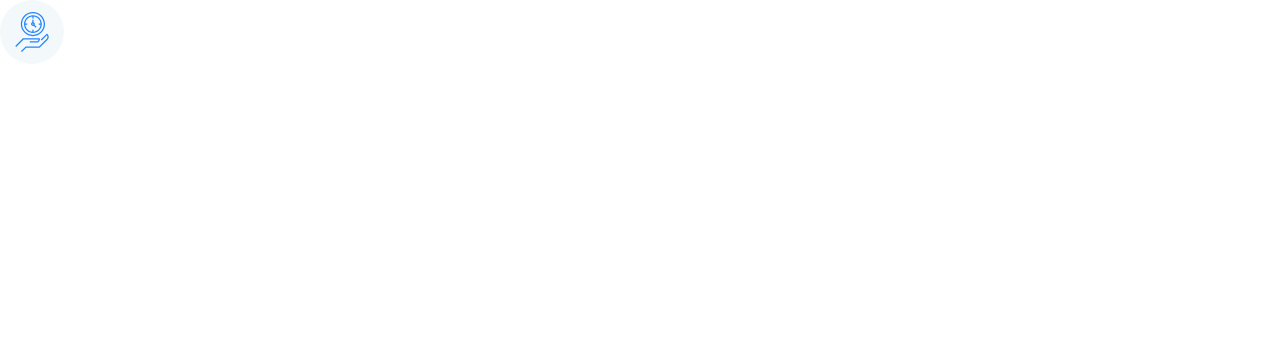
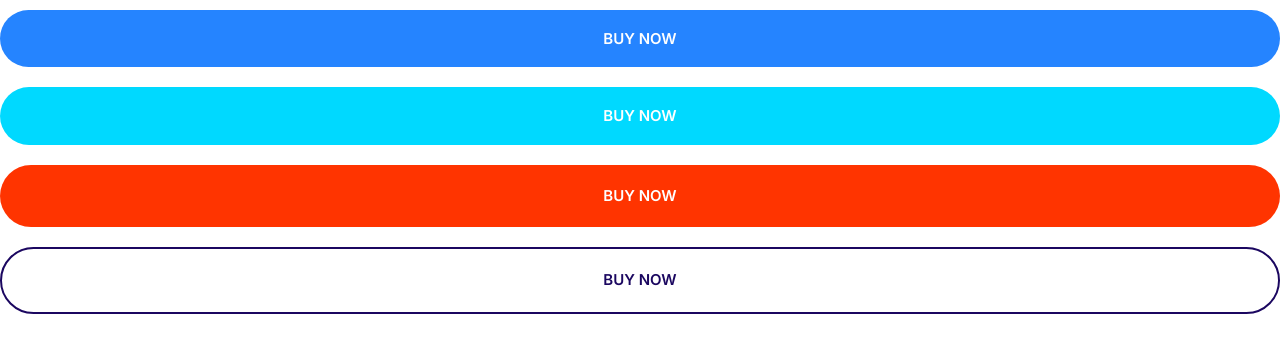
Before and after one commit to codewithjean/moshify, a plain HTML site: page index.html in a window 1280 px wide. Drawn offline with Linux system fonts and the light colour scheme.

Commit message:
Build the button components.

```diff
--- a/css/styles.css
+++ b/css/styles.css
@@ -4,6 +4,12 @@
   --color-accent: #ff3400;
   --color-headings: #1b0760;
   --color-body: #918ca4;
+}
+
+*,
+*::after,
+*::before {
+  box-sizing: border-box;
 }
 
 /*Typography*/
@@ -165,11 +171,85 @@
 }
 
 .icon-container {
+  align-items: center;
   background: #f3f9fa;
-  width: 64px;
-  height: 64px;
   border-radius: 100%;
   display: inline-flex;
+  height: 64px;
   justify-content: center;
-  align-items: center;
+  width: 64px;
 }
+
+/* Buttons* /
+/*
+variations in terme size and color\
+orange buttent
+without backgroung color--
+button that have strech to fill the content
+button that take all the available space, block button
+over effact of outline buton
+another button with secondary color
+*/
+
+.btn {
+  border-radius: 40px;
+  border: 0;
+  cursor: pointer;
+  font-size: 1.8rem;
+  font-weight: 600;
+  margin: 1rem 0;
+  padding: 2rem 3rem;
+  text-align: center;
+  text-transform: uppercase;
+  white-space: nowrap;
+}
+
+/*keep both the tex and backgroung color in one place "skin"*/
+.btn--primary {
+  background: var(--color-primary);
+  color: white;
+}
+
+.btn--primary:hover {
+  background: #3a8ffd; /*we can use saas function lighten(primary, 10%)*/
+}
+
+.btn--secondary {
+  background: var(--color-secondary);
+  color: white;
+}
+
+.btn--secondary:hover {
+  background: #00c8cb; /*we can use saas function lighten(primary, 10%)*/
+}
+
+.btn--accent {
+  background: var(--color-accent);
+  color: white;
+}
+
+.btn--accent:hover {
+  background: #ec3000; /*we can use saas function lighten(primary, 10%)*/
+}
+
+.btn--block {
+  width: 100%;
+  display: inline-block; /* beacause ancor elmt are inline by default*/
+}
+
+.btn--outline {
+  background: white;
+  color: var(--color-headings);
+  border: 2px solid var(--color-headings);
+}
+
+.btn--outline:hover {
+  background: var(--color-headings);
+  color: white;
+}
+
+@media screen and (min-width: 1024px) {
+  .btn {
+    font-size: 1.5rem;
+  }
+}
--- a/index.html
+++ b/index.html
@@ -12,10 +12,9 @@
     <link rel="preconnect" href="https://fonts.googleapis.com">
 </head>
 <body>
-    <span class="icon-container">
-        <svg class="icon icon--primary">
-            <use xlink:href="images/sprite.svg#clock"></use>
-        </svg>
-    </span>
+    <button class="btn btn--primary btn--block"> Buy Now</button>
+    <button class="btn btn--secondary btn--block"> Buy Now</button>
+    <a href="#" class="btn btn--accent btn--block">Buy Now</a>
+    <a href="#" class="btn btn--outline btn--block">Buy Now</a>
 </body>
 </html>
```
Also changed, not shown: components/buttons.html (added, +4 -0 lines).
